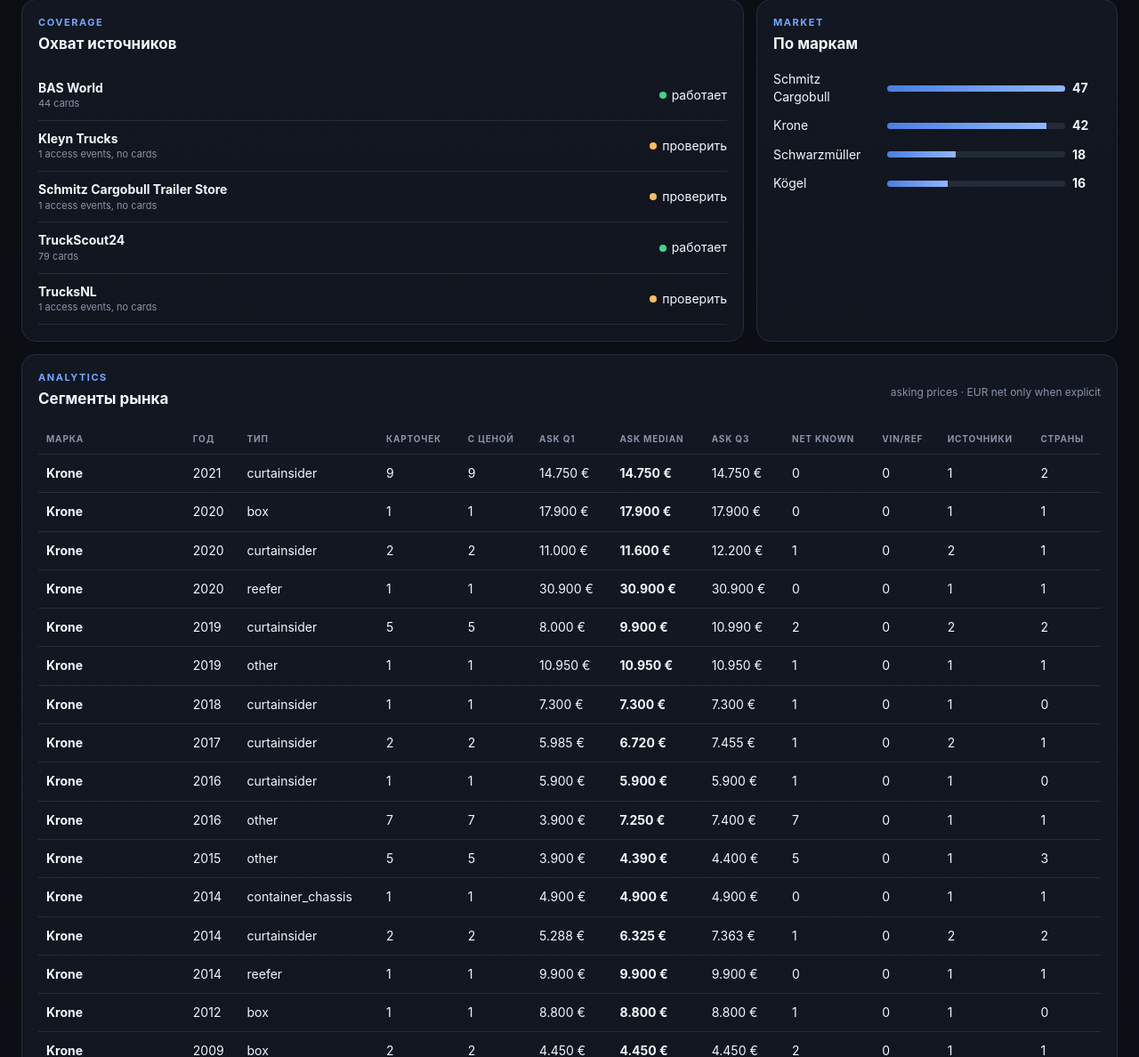
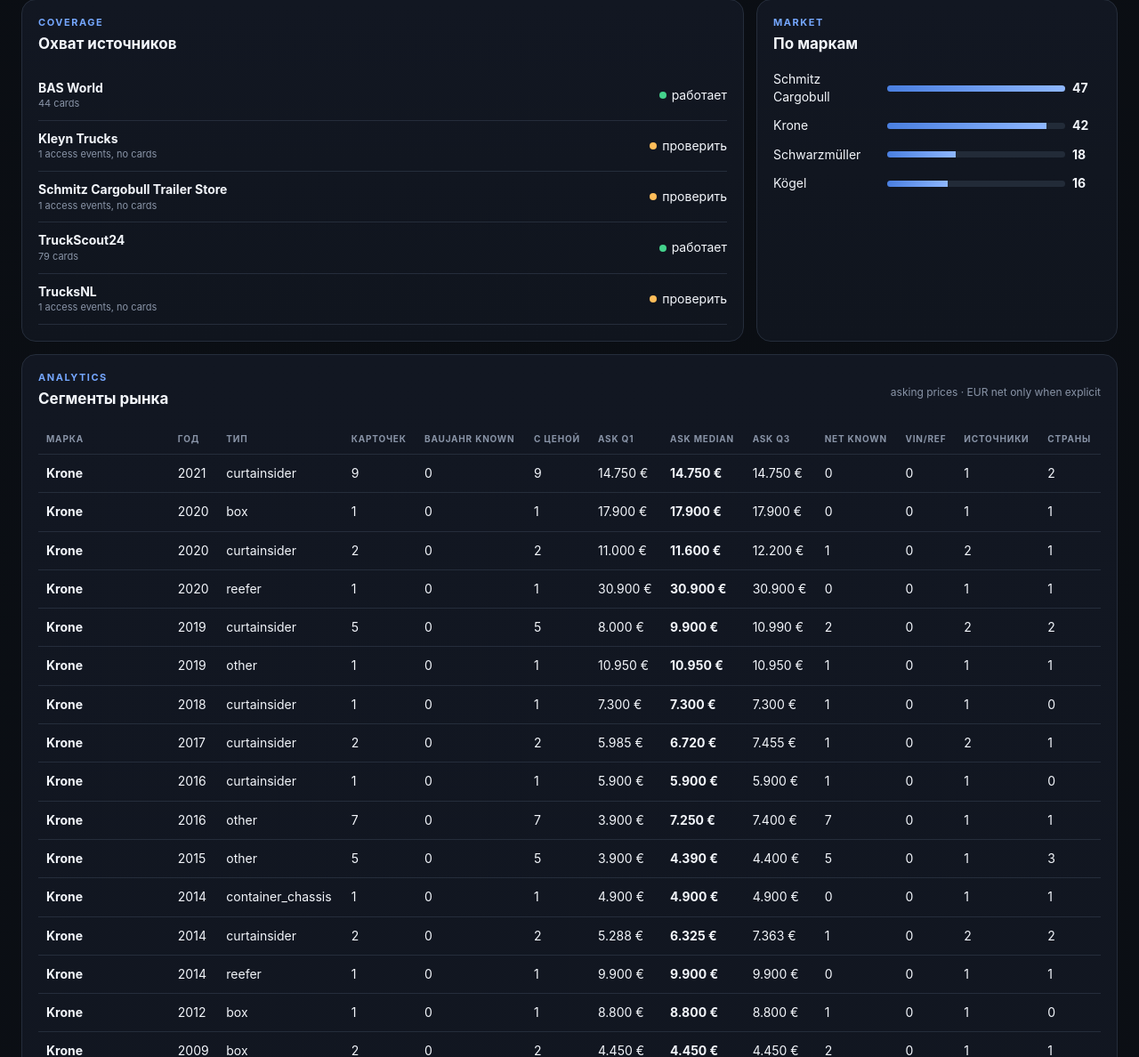
Before and after one commit to Muza-code/shmhandelvin, a Flask app: page / in a window 1280 px wide. Shown: the part 1923-3111 px from the top of the page at 89% size. Run offline with Flask 3, Linux system fonts and the light colour scheme.

Commit message:
ui: show year evidence quality in Market Center

```diff
--- a/templates/market_center.html
+++ b/templates/market_center.html
@@ -65,7 +65,7 @@
         <div class="panel-head"><div><div class="section-label">Analytics</div><h3>Сегменты рынка</h3></div><span class="muted">asking prices · EUR net only when explicit</span></div>
         <div class="table-wrap">
           <table>
-            <thead><tr><th>Марка</th><th>Год</th><th>Тип</th><th>Карточек</th><th>С ценой</th><th>Ask Q1</th><th>Ask median</th><th>Ask Q3</th><th>Net known</th><th>VIN/ref</th><th>Источники</th><th>Страны</th></tr></thead>
+            <thead><tr><th>Марка</th><th>Год</th><th>Тип</th><th>Карточек</th><th>Baujahr known</th><th>С ценой</th><th>Ask Q1</th><th>Ask median</th><th>Ask Q3</th><th>Net known</th><th>VIN/ref</th><th>Источники</th><th>Страны</th></tr></thead>
             <tbody id="segments"></tbody>
           </table>
         </div>
@@ -132,13 +132,13 @@ function render(){
   document.getElementById('brands').innerHTML=Object.entries(bc).sort((a,b)=>b[1]-a[1]).map(([b,n])=>`<div class="bar-row"><span>${esc(b)}</span><div class="bar"><i style="width:${Math.min(100,n/Math.max(...Object.values(bc))*100)}%"></i></div><b>${n}</b></div>`).join('');
 
   document.getElementById('segments').innerHTML=(data.segments||[]).map(x=>`<tr>
-    <td><b>${esc(x.brand)}</b></td><td>${esc(x.year)}</td><td>${esc(x.body_type||'other')}</td><td>${x.cards}</td><td>${x.priced}</td>
+    <td><b>${esc(x.brand)}</b></td><td>${esc(x.year)}</td><td>${esc(x.body_type||'other')}</td><td>${x.cards}</td><td>${x.construction_year_known||0}</td><td>${x.priced}</td>
     <td>${euro(x.q1_ask_eur)}</td><td><b>${euro(x.median_ask_eur)}</b></td><td>${euro(x.q3_ask_eur)}</td>
     <td>${x.net_priced||0}</td><td>${x.vin_found}</td><td>${x.sources}</td><td>${x.countries}</td>
   </tr>`).join('');
 
   document.getElementById('listings').innerHTML=F.slice(0,100).map(x=>`<tr>
-    <td><b>${esc(x.brand)} ${esc(x.model||'')}</b><small>${esc(x.seller||'')}</small></td><td>${esc(x.year||'—')}</td><td>${esc(x.body_type||'other')}</td><td>${esc(x.country||'—')}</td><td><b>${euro(x.price_net_eur)}</b></td><td class="mono">${esc(x.vin||x.vin_ref||'—')}</td><td>${esc((x.features||[]).slice(0,4).join(', '))}</td><td>${esc(x.source||'—')}</td><td>${badge(x.status)}</td>
+    <td><b>${esc(x.brand)} ${esc(x.model||'')}</b><small>${esc(x.seller||'')}</small></td><td>${esc(x.year||'—')}<small>${esc(x.year_basis||'')}</small></td><td>${esc(x.body_type||'other')}</td><td>${esc(x.country||'—')}</td><td><b>${euro(x.price_net_eur)}</b></td><td class="mono">${esc(x.vin||x.vin_ref||'—')}</td><td>${esc((x.features||[]).slice(0,4).join(', '))}</td><td>${esc(x.source||'—')}</td><td>${badge(x.status)}</td>
   </tr>`).join('');
 
   document.getElementById('syncStatus').textContent='Данные: '+(data.updated_at||'нет отметки');
```
